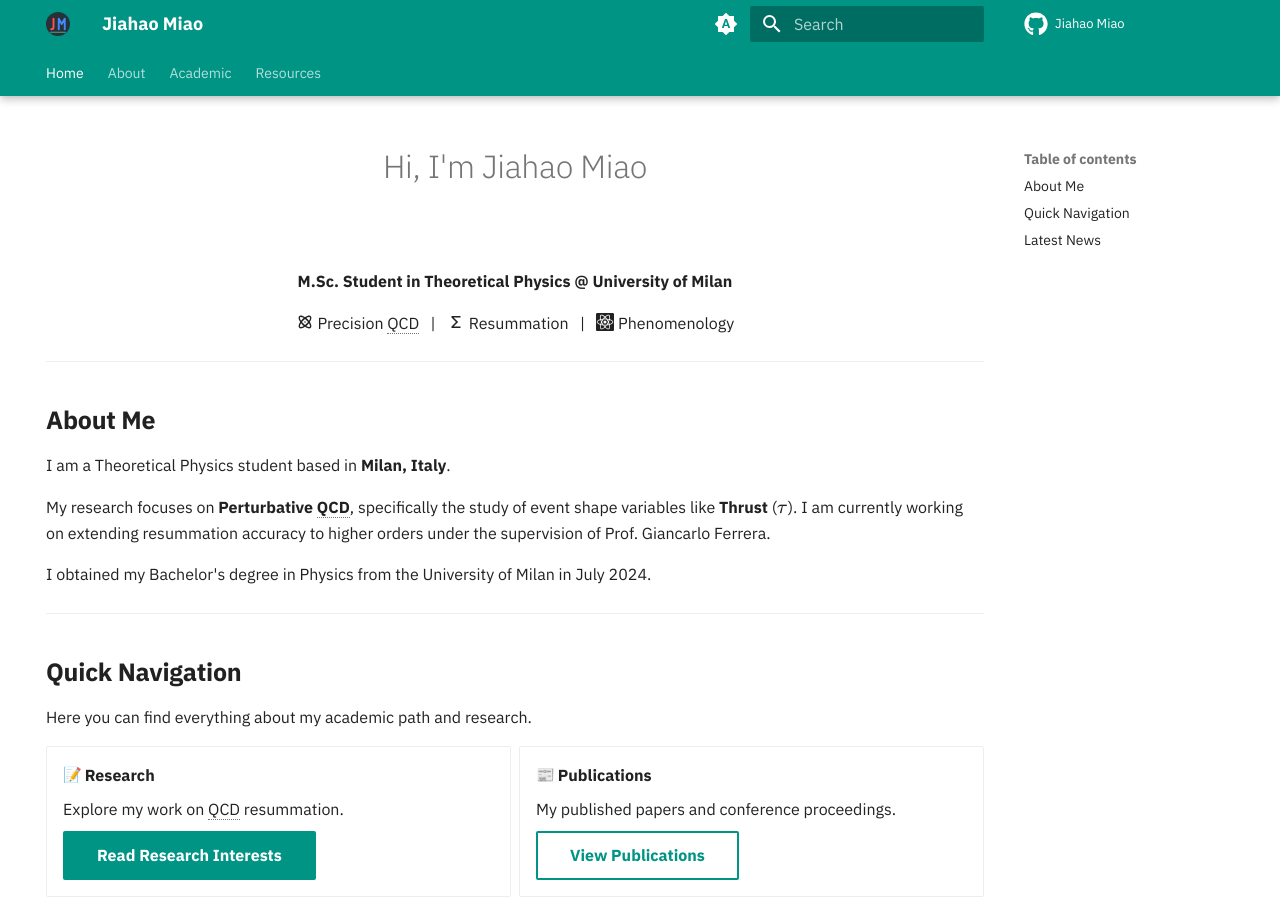
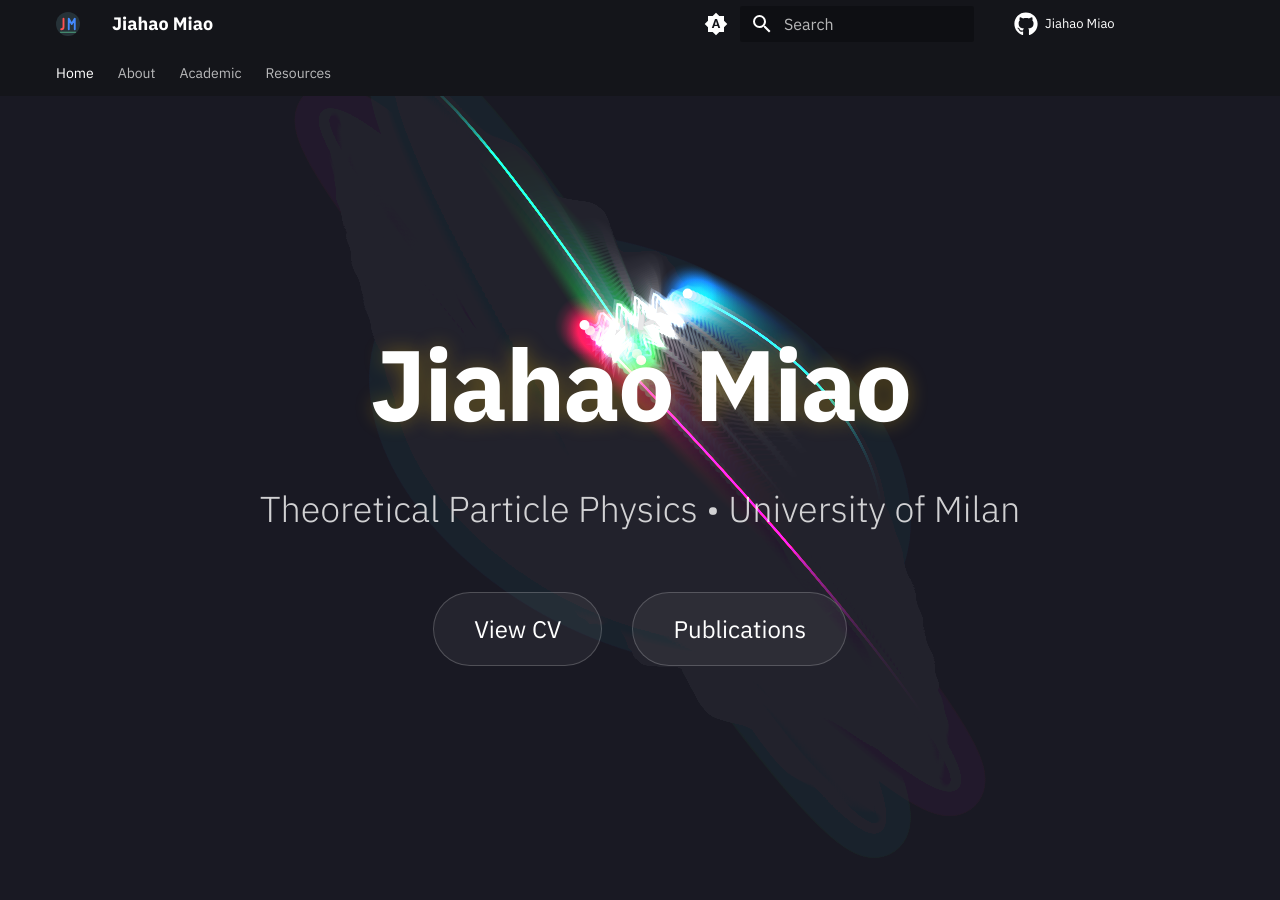
Before and after one commit to JiahaoMiao/jiahaomiao.github.io, an MkDocs documentation site: the page built from docs/index.md, in a window 1280 px wide and 900 px high. Built offline with MkDocs 1.6.1 and Material for MkDocs 9.7.7, drawn with Linux system fonts in a browser that asks for light colours; emoji names are drawn with the system emoji font; plug-ins that fetch from the network failed and are left out; comment, search, counter and statistics services are not loaded.

Commit message:
homepage animation

```diff
--- /dev/null
+++ b/docs/javascripts/baryon.js
@@ -0,0 +1,207 @@
+document$.subscribe(function() {
+    var canvas = document.getElementById("attractor-canvas");
+    var heroContent = document.querySelector(".hero-content");
+
+    if (!canvas) return;
+
+    var ctx = canvas.getContext("2d");
+    var width, height, cx, cy;
+
+    // --- CONFIGURATION ---
+    var particleCount = 3;
+    var particles = [];
+    var COLORS = ["#FF0040", "#00FF40", "#0080FF"]; // Neon Red, Green, Blue
+
+    // Visual Settings (For the Flux Tubes)
+    var TUBE_SEGS   = 40;  // How many segments in the string
+    var TUBE_JITTER = 12;  // How much the string vibrates
+
+    function initParticles() {
+        particles = [];
+        for (var i = 0; i < particleCount; i++) {
+            particles.push({
+                // Wide distribution to fill the screen
+                x: (Math.random() - 0.5) * 400,
+                y: (Math.random() - 0.5) * 400,
+                vx: (Math.random() - 0.5) * 12,
+                vy: (Math.random() - 0.5) * 12,
+                color: COLORS[i % 3],
+                history: []
+            });
+        }
+    }
+
+    // --- RESIZE HANDLER ---
+    function resize() {
+        width = window.innerWidth;
+        height = window.innerHeight;
+        cx = width / 2;
+        cy = height / 2;
+        canvas.width = width;
+        canvas.height = height;
+    }
+    window.addEventListener("resize", resize);
+    resize();
+    initParticles();
+
+    // --- SCROLL FADE ---
+    function handleScroll() {
+        if (!heroContent) return;
+        var scrollPos = window.scrollY;
+        var windowHeight = window.innerHeight;
+        var opacity = 1 - Math.max(0, (scrollPos - (windowHeight * 0.1)) / (windowHeight * 0.8));
+        var translate = scrollPos * 0.4;
+
+        if (opacity >= 0) {
+            heroContent.style.opacity = opacity;
+            heroContent.style.transform = `translateY(${translate}px)`;
+        }
+    }
+    window.addEventListener("scroll", handleScroll);
+
+    // --- HELPER: Hex to RGBA ---
+    function hexAlpha(hex, alpha) {
+        var r = parseInt(hex.slice(1, 3), 16);
+        var g = parseInt(hex.slice(3, 5), 16);
+        var b = parseInt(hex.slice(5, 7), 16);
+        return "rgba(" + r + "," + g + "," + b + "," + alpha + ")";
+    }
+
+    // --- PHYSICS ENGINE (Harmonic Oscillator) ---
+    function updatePhysics() {
+        // Very loose spring constant to allow wide orbits
+        var k = 0.0003;
+
+        particles.forEach(p => {
+            var fx = -k * p.x;
+            var fy = -k * p.y;
+
+            p.vx += fx;
+            p.vy += fy;
+            p.x += p.vx;
+            p.y += p.vy;
+
+            p.history.push({x: p.x, y: p.y});
+            if (p.history.length > 40) p.history.shift();
+        });
+    }
+
+    // --- DRAWING FUNCTIONS (Reused) ---
+
+    // 1. Draw Flux Tube
+    function drawFluxTube(a, b) {
+        var dx  = b.x - a.x, dy = b.y - a.y;
+        var len = Math.sqrt(dx*dx + dy*dy) + 0.001;
+        var px  = -dy / len, py = dx / len;
+        var t   = performance.now() * 0.002; // Jitter speed
+
+        var pts = [];
+        for (var k = 0; k <= TUBE_SEGS; k++) {
+            var s   = k / TUBE_SEGS;
+            // Sine envelope: 0 at ends, 1 in middle
+            var env = Math.sin(s * Math.PI);
+            // Jitter calculation
+            var jit = TUBE_JITTER * env * Math.sin(k * 0.9 + t * 2.8);
+
+            pts.push({
+                x: cx + a.x + dx*s + px*jit,
+                y: cy + a.y + dy*s + py*jit
+            });
+        }
+
+        // Gradient from Color A to Color B
+        var grad = ctx.createLinearGradient(cx+a.x, cy+a.y, cx+b.x, cy+b.y);
+        grad.addColorStop(0,   hexAlpha(a.color, 0.70));
+        grad.addColorStop(0.5, "rgba(255,255,255,0.50)"); // White center
+        grad.addColorStop(1,   hexAlpha(b.color, 0.70));
+
+        // Glow pass
+        ctx.globalCompositeOperation = "lighter";
+        ctx.beginPath();
+        ctx.moveTo(pts[0].x, pts[0].y);
+        for (var k = 1; k < pts.length; k++) ctx.lineTo(pts[k].x, pts[k].y);
+        ctx.strokeStyle = grad;
+        ctx.lineWidth   = 8; // Outer glow width
+        ctx.globalAlpha = 0.3;
+        ctx.stroke();
+
+        // Core pass (Sharp line)
+        ctx.beginPath();
+        ctx.moveTo(pts[0].x, pts[0].y);
+        for (var k = 1; k < pts.length; k++) ctx.lineTo(pts[k].x, pts[k].y);
+        ctx.lineWidth   = 2;
+        ctx.globalAlpha = 1.0;
+        ctx.stroke();
+
+        ctx.globalCompositeOperation = "source-over";
+    }
+
+    // 2. Draw Quark
+    function drawQuark(p) {
+        var x = cx + p.x, y = cy + p.y;
+
+        ctx.globalCompositeOperation = "lighter";
+        var halo = ctx.createRadialGradient(x, y, 0, x, y, 30);
+        halo.addColorStop(0,   hexAlpha(p.color, 0.50));
+        halo.addColorStop(1,   hexAlpha(p.color, 0));
+
+        ctx.beginPath();
+        ctx.arc(x, y, 30, 0, Math.PI * 2);
+        ctx.fillStyle = halo;
+        ctx.fill();
+        ctx.globalCompositeOperation = "source-over";
+
+        // White core
+        ctx.beginPath();
+        ctx.arc(x, y, 5, 0, Math.PI * 2);
+        ctx.fillStyle   = "#ffffff";
+        ctx.shadowBlur  = 16;
+        ctx.shadowColor = p.color;
+        ctx.fill();
+        ctx.shadowBlur = 0;
+    }
+
+    // 3. Draw Trail
+    function drawTrail(p) {
+        if (p.history.length < 2) return;
+        ctx.globalCompositeOperation = "lighter";
+
+        ctx.beginPath();
+        ctx.moveTo(cx + p.history[0].x, cy + p.history[0].y);
+
+        for (var i = 1; i < p.history.length; i++) {
+            ctx.lineTo(cx + p.history[i].x, cy + p.history[i].y);
+        }
+
+        ctx.strokeStyle = hexAlpha(p.color, 0.4);
+        ctx.lineWidth   = 2;
+        ctx.stroke();
+        ctx.globalCompositeOperation = "source-over";
+    }
+
+    // --- MAIN LOOP ---
+    function draw() {
+        // Fade Background
+        ctx.globalCompositeOperation = "source-over";
+        ctx.fillStyle = "rgba(30, 33, 41, 0.1)";
+        ctx.fillRect(0, 0, width, height);
+
+        updatePhysics();
+
+        // Draw Flux Tubes (Behind particles)
+        // Connect 0->1, 1->2, 2->0 to form the triangle
+        drawFluxTube(particles[0], particles[1]);
+        drawFluxTube(particles[1], particles[2]);
+        drawFluxTube(particles[2], particles[0]);
+
+        // Draw Trails
+        particles.forEach(drawTrail);
+
+        // Draw Quarks
+        particles.forEach(drawQuark);
+
+        requestAnimationFrame(draw);
+    }
+
+    draw();
+});
--- /dev/null
+++ b/docs/stylesheets/home.css
@@ -0,0 +1,110 @@
+/* =========================================
+   1. HERO SECTION (Full Screen)
+   ========================================= */
+.hero-container {
+  position: relative;
+  height: 100vh;
+  width: 100%;
+  display: flex;
+  align-items: center;
+  justify-content: center;
+  background: #1e2129; /* Deep Slate */
+  overflow: hidden;
+  margin-bottom: 2rem; /* Spacing before content starts */
+}
+
+canvas#attractor-canvas {
+  position: absolute;
+  top: 0; left: 0;
+  width: 100%; height: 100%;
+  z-index: 1;
+}
+
+/* =========================================
+   2. HERO TEXT (Centered on top)
+   ========================================= */
+.hero-content {
+  position: relative;
+  z-index: 2;
+  text-align: center;
+  color: white;
+  padding: 2rem;
+  max-width: 900px;
+  /* Hardware acceleration for smoother scroll fade */
+  will-change: opacity, transform;
+}
+
+.hero-content h1 {
+  font-size: 5rem; /* Massive Title */
+  font-weight: 800;
+  margin-bottom: 0.5rem;
+  color: #fff;
+  /* Cool Text Glow Effect */
+  text-shadow: 0 0 20px rgba(255, 200, 0, 0.3);
+  letter-spacing: -2px;
+}
+
+.hero-content p {
+  font-size: 1.8rem;
+  font-weight: 300;
+  color: rgba(255, 255, 255, 0.8);
+  margin-bottom: 3rem;
+}
+
+/* =========================================
+   3. BUTTONS (Glassmorphism)
+   ========================================= */
+.hero-buttons {
+  display: flex;
+  gap: 1.5rem;
+  justify-content: center;
+}
+
+.hero-buttons .md-button {
+  font-size: 1.2rem;
+  padding: 1rem 2rem;
+  border-radius: 50px;
+  border: 1px solid rgba(255, 255, 255, 0.2);
+  background: rgba(255, 255, 255, 0.05); /* Very transparent */
+  backdrop-filter: blur(10px); /* Blurs the attractor behind the button */
+  color: white;
+  transition: all 0.3s ease;
+}
+
+.hero-buttons .md-button:hover {
+  background: white;
+  color: black;
+  transform: translateY(-3px);
+  box-shadow: 0 10px 30px rgba(255, 165, 0, 0.3); /* Orange glow on hover */
+  transform: translateZ(0); /* Force GPU acceleration for smoother hover */
+}
+
+/* =========================================
+   4. FIXING THE CONTENT CENTERING
+   ========================================= */
+/* This forces the main content grid to be centered and wide */
+.md-content {
+  max-width: 1200px;
+  margin: 0 auto;
+  display: block; /* Ensure it's not hidden */
+}
+
+.md-grid {
+  max-width: 1200px;
+  margin: 0 auto;
+}
+
+/* Center the cards container */
+.md-typeset .grid.cards {
+  justify-content: center;
+}
+
+/* Optional: Add a subtle fade-in animation for the content below */
+.md-content__inner {
+  animation: fadeUp 1s ease-out;
+}
+
+@keyframes fadeUp {
+  from { opacity: 0; transform: translateY(20px); }
+  to   { opacity: 1; transform: translateY(0); }
+}
--- a/mkdocs.yml
+++ b/mkdocs.yml
@@ -18,6 +18,8 @@ copyright: Copyright &copy; 2024 - 2025 Jiahao Miao | CC BY-SA 4.0
 # ==========================================
 theme:
   name: material
+
+  custom_dir: overrides
 
   favicon: assets/images/favicon.svg
   logo: assets/images/favicon.svg
@@ -49,7 +51,7 @@ theme:
     # 2. Light Mode Configuration
     - media: "(prefers-color-scheme: light)"
       scheme: default
-      primary: teal              # Header color
+      primary: black              # Header color
       accent: deep purple                # Link/Highlight color
       toggle:
         icon: material/brightness-7
@@ -57,7 +59,7 @@ theme:
     # 3. Dark Mode Configuration
     - media: "(prefers-color-scheme: dark)"
       scheme: slate               # The specific dark theme name
-      primary: teal
+      primary: black
       accent: teal
       toggle:
         icon: material/brightness-4
@@ -180,9 +182,11 @@ extra_javascript:
   - https://unpkg.com/katex@0/dist/contrib/auto-render.min.js # Auto-render extension for KaTeX
   - javascripts/katex.js # Custom JS to render math on page load
   - javascripts/external-links.js # Opens pdfs and links in new tabs
+  - javascripts/baryon.js # Adds an animated quark dance background to the homepage
 
 extra_css:
   - https://unpkg.com/katex@0/dist/katex.min.css # KaTeX CSS
+  - stylesheets/home.css # Custom CSS for styling overrides and the attractor background
 
 # ==========================================
 # 6. NAVIGATION MENU
--- /dev/null
+++ b/overrides/home.html
@@ -0,0 +1,30 @@
+{% extends "main.html" %}
+
+{% block tabs %}
+  {{ super() }}
+
+  <style>
+    /* Hide the header shadow on home for cleaner look */
+    .md-header { position: absolute; background: transparent; box-shadow: none; width: 100%; }
+    /* Force main container to touch edges */
+    .md-main__inner { margin-top: 0; }
+
+    /* Hide Sidebars */
+    @media screen and (min-width: 60em) { .md-sidebar--secondary { display: none; } }
+    @media screen and (min-width: 76.25em) { .md-sidebar--primary { display: none; } }
+  </style>
+
+  <section class="hero-container">
+    <canvas id="attractor-canvas"></canvas>
+
+    <div class="hero-content">
+      <h1>Jiahao Miao</h1>
+      <p>Theoretical Particle Physics &bull; University of Milan</p>
+
+      <div class="hero-buttons">
+        <a href="about/cv/" class="md-button">View CV</a>
+        <a href="academic/publications/" class="md-button">Publications</a>
+      </div>
+    </div>
+  </section>
+{% endblock %}
```
Also changed, not shown: docs/academic/workshops.md (+4 -3 lines), docs/index.md (+2 -0 lines).
